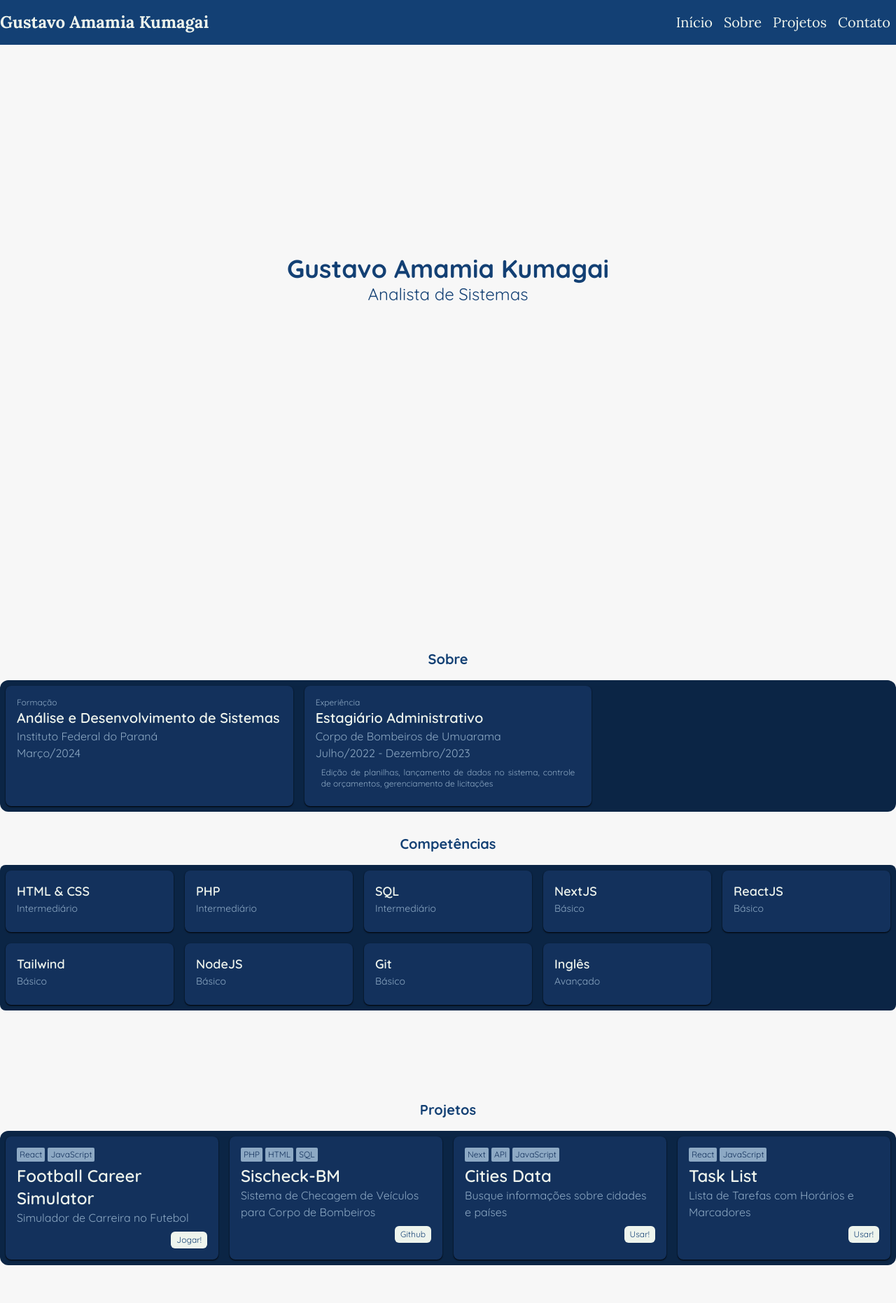
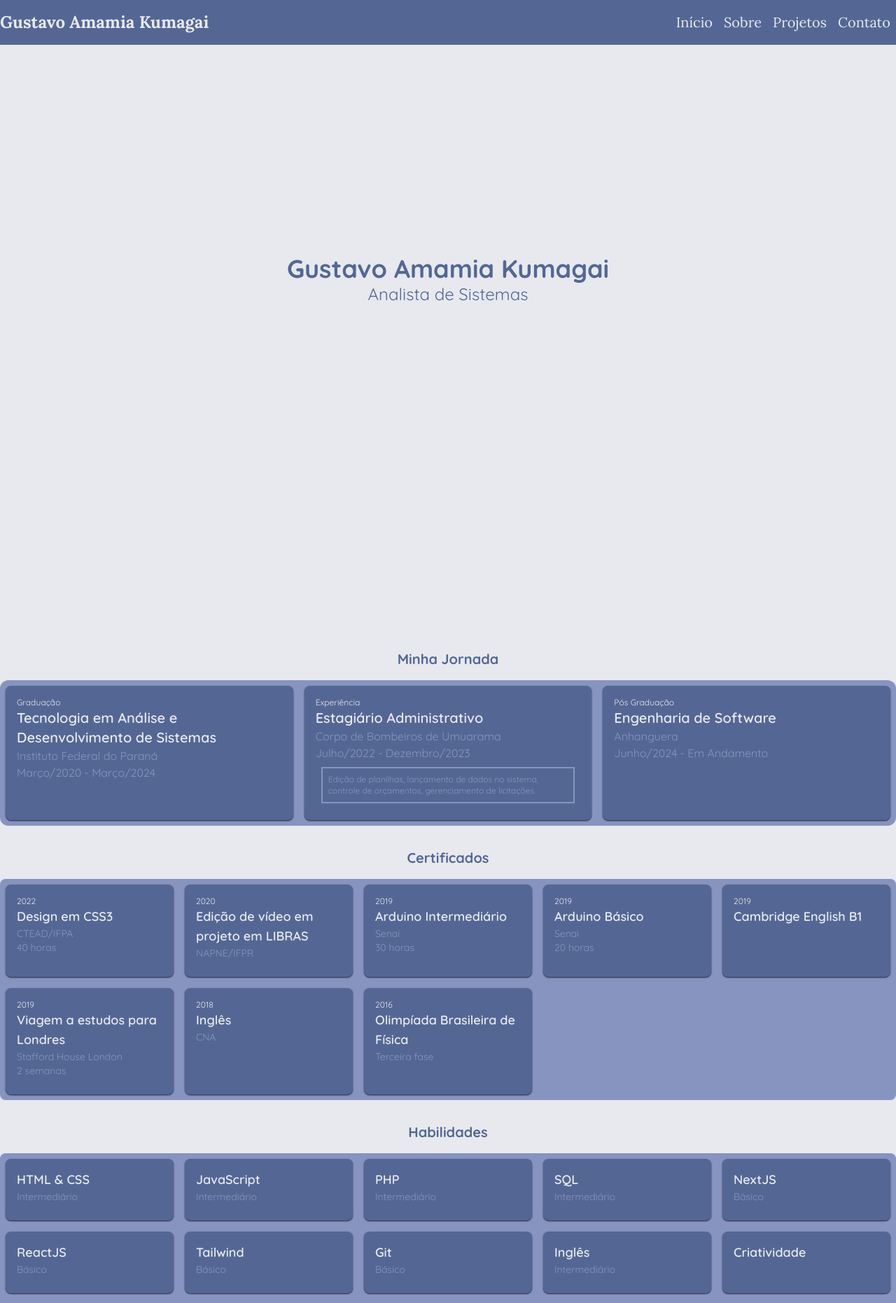
Before and after one commit to TofuVoador/dev-gustavo-amamia-kumagai, a Next.js app: page / in a window 1280 px wide. Shown: the top 1862 px of the page at 70% size. Built offline with nearby package versions, Linux system fonts and the light colour scheme.

Commit message:
Atualização 06/2024

```diff
--- a/app/about/page.jsx
+++ b/app/about/page.jsx
@@ -1,50 +1,92 @@
 import React from "react";
 
 const About = () => {
-  const skills = [
+  const certifications = [
+    { title: "Design em CSS3", from: "CTEAD/IFPA", duration: "40 horas", date: "2022" },
+    { title: "Edição de vídeo em projeto em LIBRAS", from: "NAPNE/IFPR", date: "2020" },
+    { title: "Arduino Intermediário", from: "Senai", duration: "30 horas", date: "2019" },
+    { title: "Arduino Básico", from: "Senai", duration: "20 horas", date: "2019" },
+    { title: "Cambridge English B1", date: "2019" },
+    {
+      title: "Viagem a estudos para Londres",
+      from: "Stafford House London",
+      duration: "2 semanas",
+      date: "2019",
+    },
+    { title: "Inglês", from: "CNA", date: "2018" },
+    { title: "Olimpíada Brasileira de Física", duration: "Terceira fase", date: "2016" },
+  ];
+
+  const habilities = [
     { title: "HTML & CSS", level: "Intermediário" },
+    { title: "JavaScript", level: "Intermediário" },
     { title: "PHP", level: "Intermediário" },
     { title: "SQL", level: "Intermediário" },
     { title: "NextJS", level: "Básico" },
     { title: "ReactJS", level: "Básico" },
     { title: "Tailwind", level: "Básico" },
-    { title: "NodeJS", level: "Básico" },
     { title: "Git", level: "Básico" },
-    { title: "Inglês", level: "Avançado" },
+    { title: "Inglês", level: "Intermediário" },
+    { title: "Criatividade" },
+    { title: "Aprendizado rápido" },
+    { title: "Proatividade" },
+    { title: "Raciocínio Lógico" },
+    { title: "Organização" },
   ];
   return (
     <section className="container mx-auto mt-32 mb-16">
-      <h1 className="text-primary dark:text-primary-contrast text-xl font-bold text-center mb-4">
-        Sobre
+      <h1 className="text-primary dark:text-white text-xl font-bold text-center mb-4">
+        Minha Jornada
       </h1>
-      <div className="bg-transparent mb-8 sm:bg-dark p-2 rounded-xl grid grid-cols-1 sm:grid-cols-2 md:grid-cols-3 gap-4">
-        <div className="bg-secondary p-4 rounded-lg shadow-sm shadow-black">
-          <h3 className="text-xs text-secondary-contrast">Formação</h3>
-          <h2 className="text-xl font-semibold text-primary-contrast">
-            Análise e Desenvolvimento de Sistemas
+      <div className="bg-transparent mb-8 sm:bg-secondary p-2 rounded-xl grid grid-cols-1 sm:grid-cols-2 md:grid-cols-3 gap-4">
+        <div className="bg-primary p-4 rounded-lg shadow-sm shadow-black">
+          <h3 className="text-xs text-white">Graduação</h3>
+          <h2 className="text-xl font-semibold text-white">
+            Tecnologia em Análise e Desenvolvimento de Sistemas
           </h2>
-          <p className="text-md text-secondary-contrast">Instituto Federal do Paraná</p>
-          <p className="text-md text-secondary-contrast">Março/2024</p>
+          <p className="text-md text-secondary">Instituto Federal do Paraná</p>
+          <p className="text-md text-secondary">Março/2020 - Março/2024</p>
         </div>
-        <div className="bg-secondary p-4 rounded-lg shadow-sm shadow-black">
-          <h3 className="text-xs text-secondary-contrast">Experiência</h3>
-          <h2 className="text-xl font-semibold text-primary-contrast">Estagiário Administrativo</h2>
-          <p className="text-md text-secondary-contrast">Corpo de Bombeiros de Umuarama</p>
-          <p className="text-md text-secondary-contrast">Julho/2022 - Dezembro/2023</p>
-          <p className="p-2 text-xs text-secondary-contrast text-justify">
+        <div className="bg-primary p-4 rounded-lg shadow-sm shadow-black">
+          <h3 className="text-xs text-white">Experiência</h3>
+          <h2 className="text-xl font-semibold text-white">Estagiário Administrativo</h2>
+          <p className="text-md text-secondary">Corpo de Bombeiros de Umuarama</p>
+          <p className="text-md text-secondary">Julho/2022 - Dezembro/2023</p>
+          <p className="p-2 m-2 text-xs text-secondary border-2 border-secondary">
             Edição de planilhas, lançamento de dados no sistema, controle de orçamentos,
             gerenciamento de licitações
           </p>
         </div>
+        <div className="bg-primary p-4 rounded-lg shadow-sm shadow-black">
+          <h3 className="text-xs text-white">Pós Graduação</h3>
+          <h2 className="text-xl font-semibold text-white">Engenharia de Software</h2>
+          <p className="text-md text-secondary">Anhanguera</p>
+          <p className="text-md text-secondary">Junho/2024 - Em Andamento</p>
+        </div>
       </div>
-      <h1 className="text-primary dark:text-primary-contrast text-xl font-bold text-center mb-4">
-        Competências
+      <h1 className="text-primary dark:text-white text-xl font-bold text-center mb-4">
+        Certificados
       </h1>
-      <div className="bg-transparent sm:bg-dark p-2 rounded-lg grid grid-cols-2 sm:grid-cols-3 md:grid-cols-4 lg:grid-cols-5 gap-4">
-        {skills.map((skill, index) => (
-          <div key={index} className="bg-secondary p-4 rounded-lg shadow-sm shadow-black">
-            <h2 className="text-lg text-primary-contrast font-semibold">{skill.title}</h2>
-            <h3 className="text-sm text-secondary-contrast mb-2">{skill.level}</h3>
+      <div className="bg-transparent mb-8 sm:bg-secondary p-2 rounded-lg grid grid-cols-2 sm:grid-cols-3 md:grid-cols-4 lg:grid-cols-5 gap-4">
+        {certifications.map((skill, index) => (
+          <div key={index} className="bg-primary p-4 rounded-lg shadow-sm shadow-black">
+            <h3 className="text-xs text-white">{skill.date}</h3>
+            <h2 className="text-lg text-white font-semibold">{skill.title}</h2>
+            <div className="text-sm text-secondary mb-2">
+              <h3>{skill.from}</h3>
+              {skill.duration != null && <h3>{skill.duration}</h3>}
+            </div>
+          </div>
+        ))}
+      </div>
+      <h1 className="text-primary dark:text-white text-xl font-bold text-center mb-4">
+        Habilidades
+      </h1>
+      <div className="bg-transparent sm:bg-secondary p-2 rounded-lg grid grid-cols-2 sm:grid-cols-3 md:grid-cols-4 lg:grid-cols-5 gap-4">
+        {habilities.map((skill, index) => (
+          <div key={index} className="bg-primary p-4 rounded-lg shadow-sm shadow-black">
+            <h2 className="text-lg text-white font-semibold">{skill.title}</h2>
+            {skill.level != null && <h3 className="text-sm text-secondary mb-2">{skill.level}</h3>}
           </div>
         ))}
       </div>
--- a/app/globals.css
+++ b/app/globals.css
@@ -3,12 +3,12 @@
 @tailwind utilities;
 
 :root {
-  --color-background: #f7f7f7;
+  --color-background: #e7e9ee;
 }
 
 @media (prefers-color-scheme: dark) {
   :root {
-    --color-background: #121212;
+    --color-background: #1c2135;
   }
 }
 
--- a/app/page.js
+++ b/app/page.js
@@ -7,10 +7,10 @@ const Home = () => {
   return (
     <>
       <section className="h-screen flex flex-col justify-center">
-        <h1 className="text-primary dark:text-primary-contrast text-2xl md:text-4xl font-bold text-center">
+        <h1 className="text-primary dark:text-white text-2xl md:text-4xl font-bold text-center">
           Gustavo Amamia Kumagai
         </h1>
-        <h2 className="text-primary dark:text-primary-contrast text-lg md:text-2xl text-center">
+        <h2 className="text-primary dark:text-white text-lg md:text-2xl text-center">
           Analista de Sistemas
         </h2>
       </section>
--- a/app/projects/page.jsx
+++ b/app/projects/page.jsx
@@ -5,10 +5,8 @@ import React from "react";
 const Projects = () => {
   return (
     <section className="container mx-auto mt-32 mb-16">
-      <h1 className="text-primary dark:text-primary-contrast text-xl font-bold text-center mb-4">
-        Projetos
-      </h1>
-      <div className="bg-transparent sm:bg-dark p-2 rounded-xl grid grid-cols-1 sm:grid-cols-2 md:grid-cols-3 lg:grid-cols-4 gap-4">
+      <h1 className="text-primary dark:text-white text-xl font-bold text-center mb-4">Projetos</h1>
+      <div className="bg-transparent sm:bg-secondary p-2 rounded-xl grid grid-cols-1 sm:grid-cols-2 md:grid-cols-3 lg:grid-cols-4 gap-4">
         <Card
           title="Football Career Simulator"
           tags={["React", "JavaScript"]}
--- a/components/Card.jsx
+++ b/components/Card.jsx
@@ -3,22 +3,22 @@ import React from "react";
 const Card = (props) => {
   const { title, description, tags, link, actionCall } = props;
   return (
-    <div className="bg-secondary p-4 rounded-lg shadow-sm shadow-black">
-      <div className="text-xs text-secondary flex gap-1 mb-1">
+    <div className="bg-primary p-4 rounded-lg shadow-sm shadow-black">
+      <div className="text-xs text-white flex gap-1 mb-1">
         {tags.map((tag) => (
-          <p key={title + tag} className="bg-secondary-contrast px-1 py-0.5 text-center rounded-sm">
+          <p key={title + tag} className="bg-secondary px-1 py-0.5 text-center rounded-sm">
             {tag}
           </p>
         ))}
       </div>
-      <h2 className="text-primary-contrast text-2xl font-semibold">{title}</h2>
-      <p className="text-md text-secondary-contrast mb-2">{description}</p>
+      <h2 className="text-white text-2xl font-semibold">{title}</h2>
+      <p className="text-md text-secondary mb-2">{description}</p>
       {link != null && (
         <a
           onClick={() => {
             window.open(link, "_blank");
           }}
-          className="text-xs bg-primary-contrast text-primary px-2 py-1 text-center rounded-md hover:bg-secondary-contrast float-end"
+          className="text-xs bg-white text-primary px-2 py-1 text-center rounded-md hover:bg-secondary hover:cursor-pointer float-end"
         >
           {actionCall != null ? actionCall : "Mais Informações"}
         </a>
--- a/components/Header.jsx
+++ b/components/Header.jsx
@@ -3,30 +3,21 @@ import React from "react";
 const Header = () => {
   return (
     <header className="bg-primary py-4 fixed w-full bottom-0 sm:bottom-auto sm:top-0">
-      <div className="container mx-auto flex justify-center sm:justify-between items-center">
-        <a href="/" className="text-primary-contrast font-bold hidden sm:flex text-xs lg:text-2xl">
+      <div className="text-white container mx-auto flex justify-center sm:justify-between items-center">
+        <a href="/" className="font-bold hidden sm:flex text-xs lg:text-2xl">
           Gustavo Amamia Kumagai
         </a>
         <nav className="w-screen sm:w-auto grid grid-cols-4 gap-2 sm:flex sm:gap-4 px-2 items-center text-xs sm:text-md md:text-xl">
-          <a href="/" className="text-primary-contrast hover:text-secondary-contrast text-center">
+          <a href="/" className="hover:text-secondary text-center">
             Início
           </a>
-          <a
-            href="/about"
-            className="text-primary-contrast hover:text-secondary-contrast text-center"
-          >
+          <a href="/about" className="hover:text-secondary text-center">
             Sobre
           </a>
-          <a
-            href="/projects"
-            className="text-primary-contrast hover:text-secondary-contrast text-center"
-          >
+          <a href="/projects" className="hover:text-secondary text-center">
             Projetos
           </a>
-          <a
-            href="/contact"
-            className="text-primary-contrast hover:text-secondary-contrast text-center"
-          >
+          <a href="/contact" className="hover:text-secondary text-center">
             Contato
           </a>
         </nav>
--- a/tailwind.config.js
+++ b/tailwind.config.js
@@ -8,11 +8,10 @@ module.exports = {
   theme: {
     extend: {
       colors: {
-        primary: "#134074",
-        secondary: "#13315C",
-        "primary-contrast": "#EEF4ED",
-        "secondary-contrast": "#8DA9C4",
-        dark: "#0B2545",
+        primary: "#546794",
+        secondary: "#8794c0",
+        white: "#E7E9EE",
+        black: "#1c2135",
       },
     },
   },
```
Also changed, not shown: app/contact/page.jsx (+11 -13 lines).
